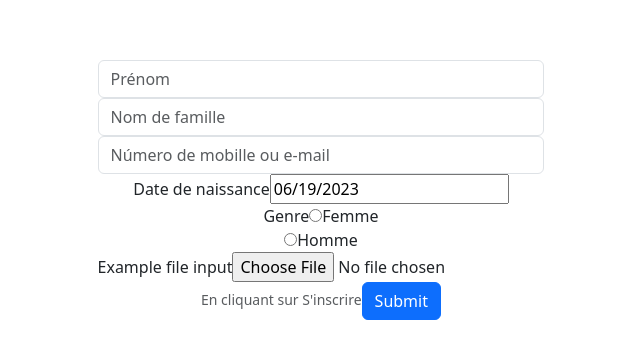
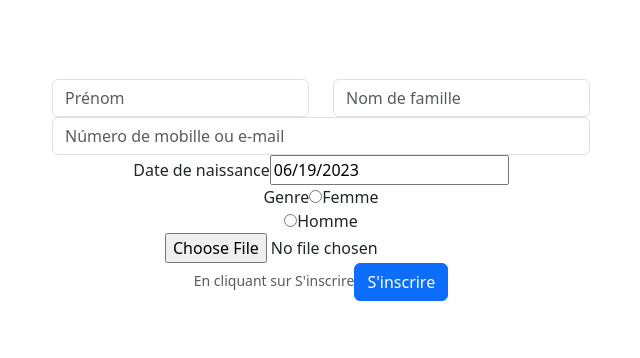
Before and after one commit to Knoka1/SimpleSingUp, a React (Vite) app: page / in a window 1280 px wide. Shown: the part 210-568 px from the top of the page, without its empty margins (319-959 px from the left). Built offline with nearby package versions, Linux system fonts and the light colour scheme.

Commit message:
feature: Testing bootstrap rows and cols

```diff
--- a/src/App.jsx
+++ b/src/App.jsx
@@ -13,9 +13,9 @@ function App() {
   const [date, setDate] = useState(new Date());
 
   return (
-    <div>
+    <>
       <form>
-        <div className="form-row">
+        <div className="form-group row">
           <div className="col">
             <input type="text" className="form-control" placeholder="Prénom" />
           </div>
@@ -27,7 +27,8 @@ function App() {
             />
           </div>
         </div>
-        <div className="form-group">
+        <div className="form-group row">
+          <div className="form-group col">
             <input
               type="email"
               className="form-control"
@@ -36,6 +37,8 @@ function App() {
               placeholder="Número de mobille ou e-mail"
             />
           </div>
+        </div>
+
         <label for="labelDateDeNaissance">Date de naissance</label>
         <DatePicker selected={date} onChange={(date) => setDate(date)} />
         <div class="custom-control custom-radio custom-control-inline">
@@ -62,7 +65,6 @@ function App() {
           </label>
         </div>
         <div className="form-group">
-          <label for="exampleFormControlFile1">Example file input</label>
           <input
             type="file"
             className="form-control-file"
@@ -73,10 +75,10 @@ function App() {
           En cliquant sur S'inscrire
         </small>
         <button type="submit" className="btn btn-primary">
-          Submit
+          S'inscrire
         </button>
       </form>
-    </div>
+    </>
   );
 }
 
```
Lines whose indentation alone changed are shown as unchanged.
